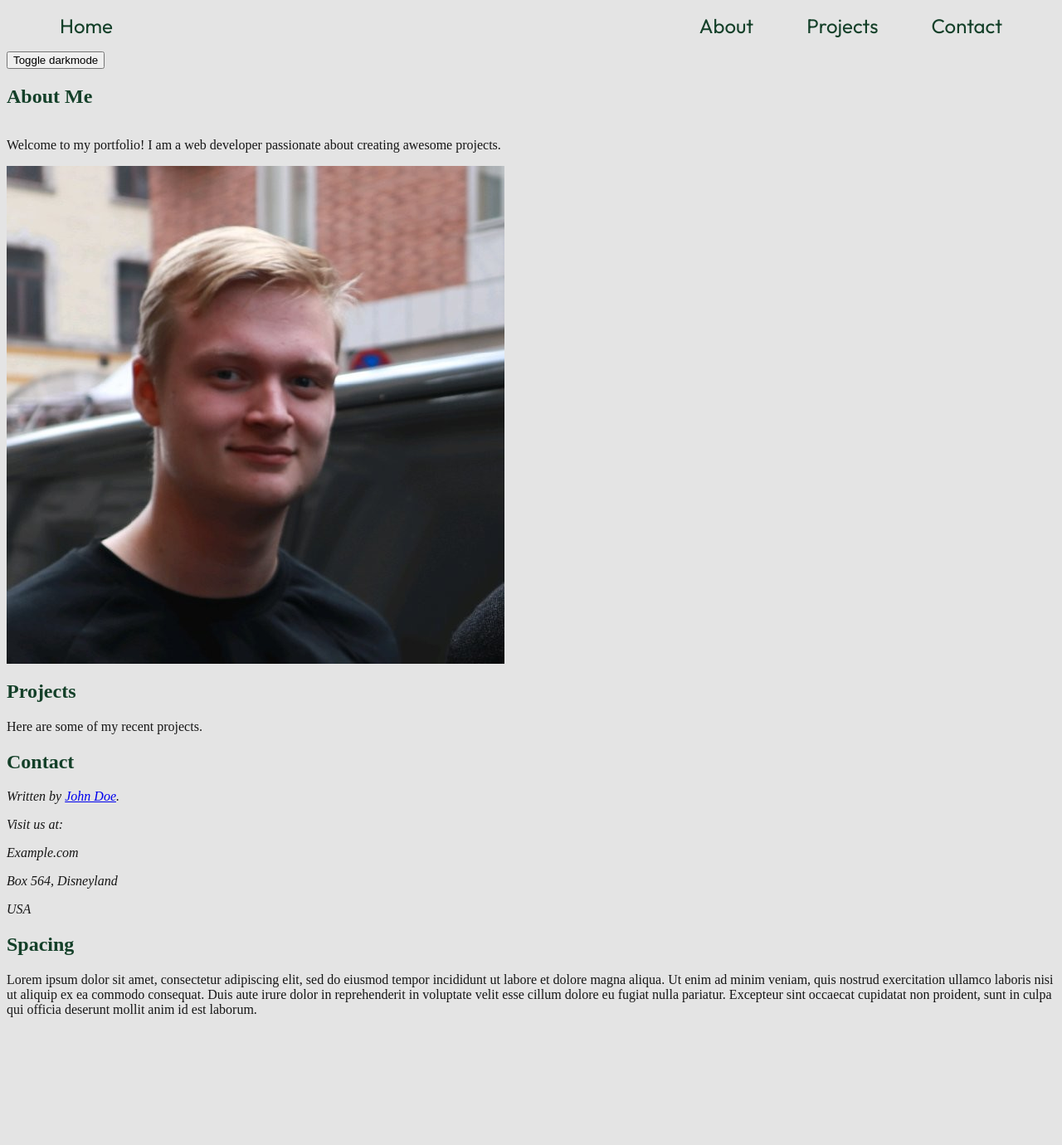
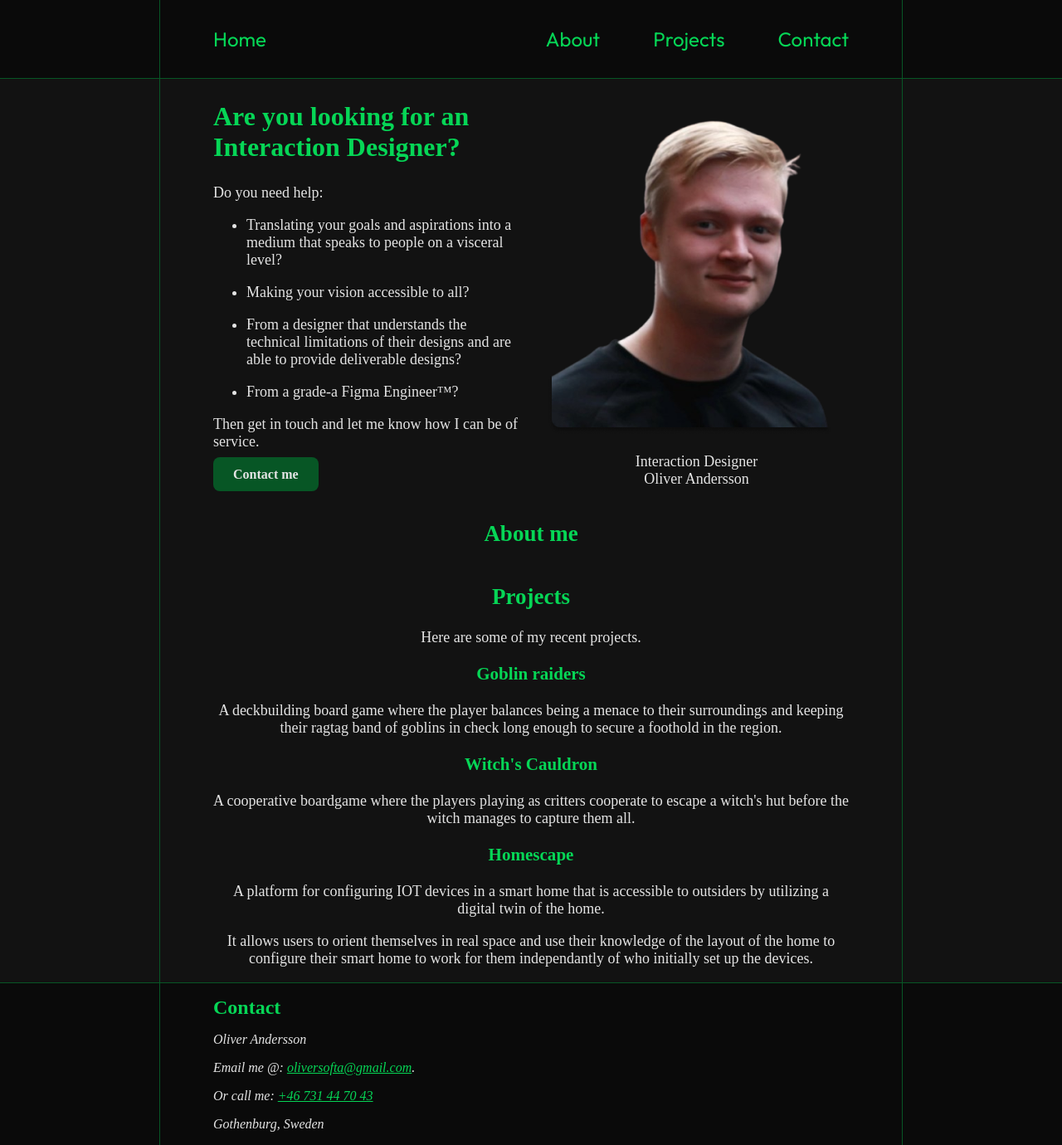
Before and after one commit to GitForGood/gitforgood-github.io, a plain HTML site: page index.html in a window 1280 px wide. Shown: the whole page at 83% size. Before the commit the page ends 1242 px from the top, so only its background shows below. Drawn offline with Linux system fonts and the light colour scheme.

Commit message:
v.1, darkmode standard
Styling is complete, need showcases for projects as well as further description in about me chapter.

```diff
--- a/index.html
+++ b/index.html
@@ -15,51 +15,67 @@
     <a href="#maincontent" class="skip-link">Skip to main content</a>
     <header>
         <nav>
-            <ul>
-                <li><a href="#home" class="animated-link">Home</a></li>
-                <div id="right-links">
-                    <li><a href="#about" class="animated-link">About</a></li>
-                    <li><a href="#projects" class="animated-link">Projects</a></li>
-                    <li><a href="#contact" class="animated-link">Contact</a></li>
-                </div>
-            </ul>
+            <a href="#home" class="animated-link">Home</a>
+            <div id="right-links">
+                <a href="#about" class="animated-link">About</a>
+                <a href="#projects" class="animated-link">Projects</a>
+                <a href="#contact" class="animated-link">Contact</a>
+            </div>
         </nav>
     </header>
-    <button id="theme-toggle">Toggle darkmode</button>
     <main id="maincontent">
-        <section id="about" >
+        <section>
             <div class="hero-card">
-                <h2>About Me</h2>
-                <p>Welcome to my portfolio! I am a web developer passionate about creating awesome projects.</p>
-                <img src="assets/profile.jfif" alt="Picture of Oliver Andersson">
+                <div class="hero-text">
+                    <h1>Are you looking for an Interaction Designer?</h1>
+                    <p>Do you need help:</p>
+                    <ul>
+                        <li><p>Translating your goals and aspirations into a medium that speaks to people on a visceral level?</p></li>
+                        <li><p>Making your vision accessible to all?</p></li>
+                        <li><p>From a designer that understands the technical limitations of their designs and are able to provide deliverable designs?</p></li>
+                        <li><p>From a grade-a Figma Engineer™?</p></li>
+                    </ul>
+                    <p>Then get in touch and let me know how I can be of service.</p>
+                    <a id="contact-button", class="btn" href="#contact">Contact me</a>
+                </div>
+                <div class="portrait">
+                    <img src="assets/Hero Portrait.png" alt="Picture of Oliver Andersson">
+                    <p class="caption">Interaction Designer <br> Oliver Andersson</p>
+                </div>
             </div>
-
+        </section>
+        <section id="about">
+            <div>
+                <h2>About me</h2>
+            </div>
         </section>
         <section id="projects">
             <h2>Projects</h2>
             <p>Here are some of my recent projects.</p>
-            <!--
-            <div class="project-showcase">
-                <h3 id="project-name">name of project</h3>
-                <p>small description of what the project is and what purpose it served</p>
+            <div id="boardgame-goblins" class="project-showcase">
+                <h3>Goblin raiders</h3>
+                <p>A deckbuilding board game where the player balances being a menace to their surroundings and keeping their ragtag band of goblins in check long enough to secure a foothold in the region.</p>
             </div>
-            -->
+            <div id="boardgame-witch" class="project-showcase">
+                <h3>Witch's Cauldron</h3>
+                <p>A cooperative boardgame where the players playing as critters cooperate to escape a witch's hut before the witch manages to capture them all.</p>
+            </div>
+            <div id="Homescape" class="project-showcase">
+                <h3>Homescape</h3>
+                <p>A platform for configuring IOT devices in a smart home that is accessible to outsiders by utilizing a digital twin of the home.</p>
+                <p>It allows users to orient themselves in real space and use their knowledge of the layout of the home to configure their smart home to work for them independantly of who initially set up the devices.</p>
+            </div>
         </section>
-        <h2 id="contact">Contact</h2>
-        <address>
-            <p>Written by <a href="mailto:webmaster@example.com">John Doe</a>.</p>
-            <p>Visit us at:</p>
-            <p>Example.com</p>
-            <p>Box 564, Disneyland</p>
-            <p>USA</p>
-            </address>
     </main>
     <footer>
         <section>
-            <H2>Spacing</H2>
-            <p>
-                Lorem ipsum dolor sit amet, consectetur adipiscing elit, sed do eiusmod tempor incididunt ut labore et dolore magna aliqua. Ut enim ad minim veniam, quis nostrud exercitation ullamco laboris nisi ut aliquip ex ea commodo consequat. Duis aute irure dolor in reprehenderit in voluptate velit esse cillum dolore eu fugiat nulla pariatur. Excepteur sint occaecat cupidatat non proident, sunt in culpa qui officia deserunt mollit anim id est laborum.
-            </p>
+            <h2 id="contact">Contact</h2>
+            <address>
+                <p>Oliver Andersson</p>
+                <p>Email me @: <a href="mailto:oliversofta@gmail.com">oliversofta@gmail.com</a>.</p>
+                <p>Or call me: <a href="tel:+46731447043">+46 731 44 70 43</a></p>
+                <p>Gothenburg, Sweden</p>
+            </address>
         </section>
     </footer>
 </body>
--- a/menu.js
+++ b/menu.js
@@ -1,3 +1,6 @@
-document.getElementById('theme-toggle').addEventListener('click', function () {
+/*
+document.getElementById('contact-button').addEventListener('click', function () {
+  window.location
     document.body.classList.toggle('dark-mode');
   });
+*/
--- a/styles.css
+++ b/styles.css
@@ -2,61 +2,137 @@
     --heading-font: 'Outfit', Arial, sans-serif;
     --body-font: 'Roboto Mono', Courier;
 
-    --background-light: #e4e4e4;
-    --text-light: #161616;
-    --highlight-light: #144029;
+    --background-dark: #121212;
+    --foreground-dark: #0a0a0a;
+    --text-dark: #e4e4e4;
+    --highlight-dark: #06d656;
+    --border-color: #075625;
+    --margin-width: min(16rem, 15vw);
+}
 
-    --background-dark: #161616;
-    --text-dark: #e4e4e4;
-    --highlight-dark: #45FFB8;
-
+a {
+    color: var(--highlight-dark)
 }
 
 h1, h2, h3, h4, h5, h6 {
-    color: var(--highlight-light)
+    color: var(--highlight-dark)
 }
-
 body {
-    background: var(--background-light);
-    color: var(--text-light);
-}
-
-body.dark-mode{
     background: var(--background-dark);
     color: var(--text-dark);
-    h1, h2, h3, h4, h5, h6 {
-        color: var(--highlight-dark)
-    }
-    .animated-link{
-        color: var(--highlight-dark)
-    }
-    .animated-link::after{
-        background-color: var(--highlight-dark);
-    }
+    margin: 0;
+    padding: 0;
+    box-sizing: border-box;
 }
 
 .hero-card{
     display: grid;
-
 }
 
 header {
-    padding: clamp(2rem, 10vh 4rem);
+    background-color: var(--foreground-dark);
+    border-bottom: 1px solid var(--border-color);
+    padding: 0 var(--margin-width);
 }
-header nav ul {
-    padding: 0 2rem;
+
+header nav{
+    padding: 2rem;
+    border-left: 1px solid var(--border-color);
+    border-right: 1px solid var(--border-color);
     display: flex;
     flex-direction: row;
     list-style-type: none;
     justify-content: space-between;
 }
-ul div {
+
+
+header nav div{
     display: flex;
     flex-direction: row;
     justify-content: space-between;
 }
-header nav ul li {
-    margin: 0 2rem;
+
+body main {
+    font-size: large;
+    text-align: center;
+    margin: 0 var(--margin-width);
+    display: flex;
+    flex-direction: column;
+    align-content: center;
+    border-left: 1px solid var(--border-color);
+    border-right: 1px solid var(--border-color);
+}
+
+section {
+    padding: 0 4rem;
+}
+
+footer {
+    background-color: var(--foreground-dark);
+    padding: 0 var(--margin-width);
+    margin: 0;
+    border-top: 1px solid var(--border-color);
+}
+
+footer > * {
+    border-left: 1px solid var(--border-color);
+    border-right: 1px solid var(--border-color);
+    padding: 1rem 4rem;
+    > * {
+        margin-top: 0;
+        margin-bottom: 0;
+        > * {
+            margin-top: 0;
+            margin-bottom: 0;
+            padding-top: 1rem;
+        }
+    }
+}
+
+.btn {
+    padding: 0.75rem 1.5rem;
+    text-decoration: none;
+    font-size: 1rem;
+    font-weight: 600;
+    color: var(--text-dark);
+    background-color: var(--border-color);
+    border: none;
+    border-radius: 8px;
+    cursor: pointer;
+    transition: background-color 0.3s, box-shadow 0.3s;
+}
+
+.btn:hover{
+    background-color: color-mix(in srgb, var(--border-color) 90%, white 10%);
+    box-shadow: 0 4px 10px rgba(0, 0, 0, 0.15);
+}
+.btn:focus {
+    outline: 2px solid #ffffff;
+    outline-offset: 2px;
+}
+.btn:active {
+    background-color: color-mix(in srgb, var(--border-color) 90%, black 10%);
+    transform:translateY(1px)
+}
+
+.caption {
+    display: block;
+}
+
+.hero-card {
+    display: grid;
+    grid-template-columns: 1fr 1fr;
+    gap: 2rem;
+    list-style-position: outside;
+}
+
+.hero-text {
+    align-items: center;
+    justify-content: center;
+    text-align: left;
+    h1 {
+        font-size: xx-large;
+    }
 }
 
 .skip-link {
@@ -75,11 +151,12 @@ header nav ul li {
 }
 
 .animated-link{
+    margin: 0 2rem;
     font-family: var(--heading-font);
     font-size: x-large;
     position: relative;
     text-decoration: none;
-    color: var(--highlight-light);
+    color: var(--highlight-dark);
 }
 
 .animated-link::after{
@@ -89,10 +166,13 @@ header nav ul li {
     bottom: 0; /* Adjusts spacing under text */
     width: 0%; /* Starts with no width */
     height: 0.125rem; /* Thickness of the underline */
-    background-color: var(--highlight-light);
+    background-color: var(--highlight-dark);
     transition: width 0.2s ease-in-out; /* Smooth animation */
 }
 .animated-link:hover::after{
+    width: 100%; /* Full width on hover */
+}
+.animated-link:focus::after{
     width: 100%; /* Full width on hover */
 }
 
```
Also changed, not shown: assets/Hero Portrait.png (added).
